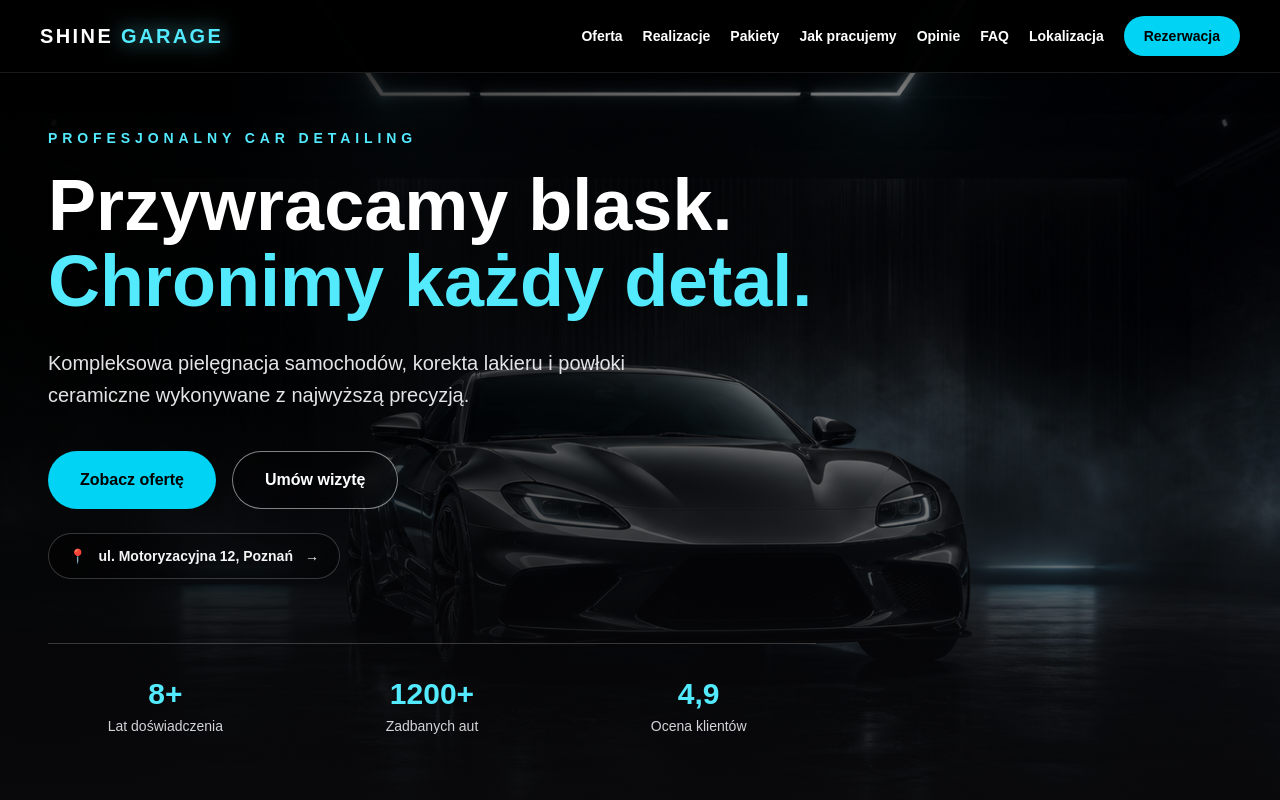
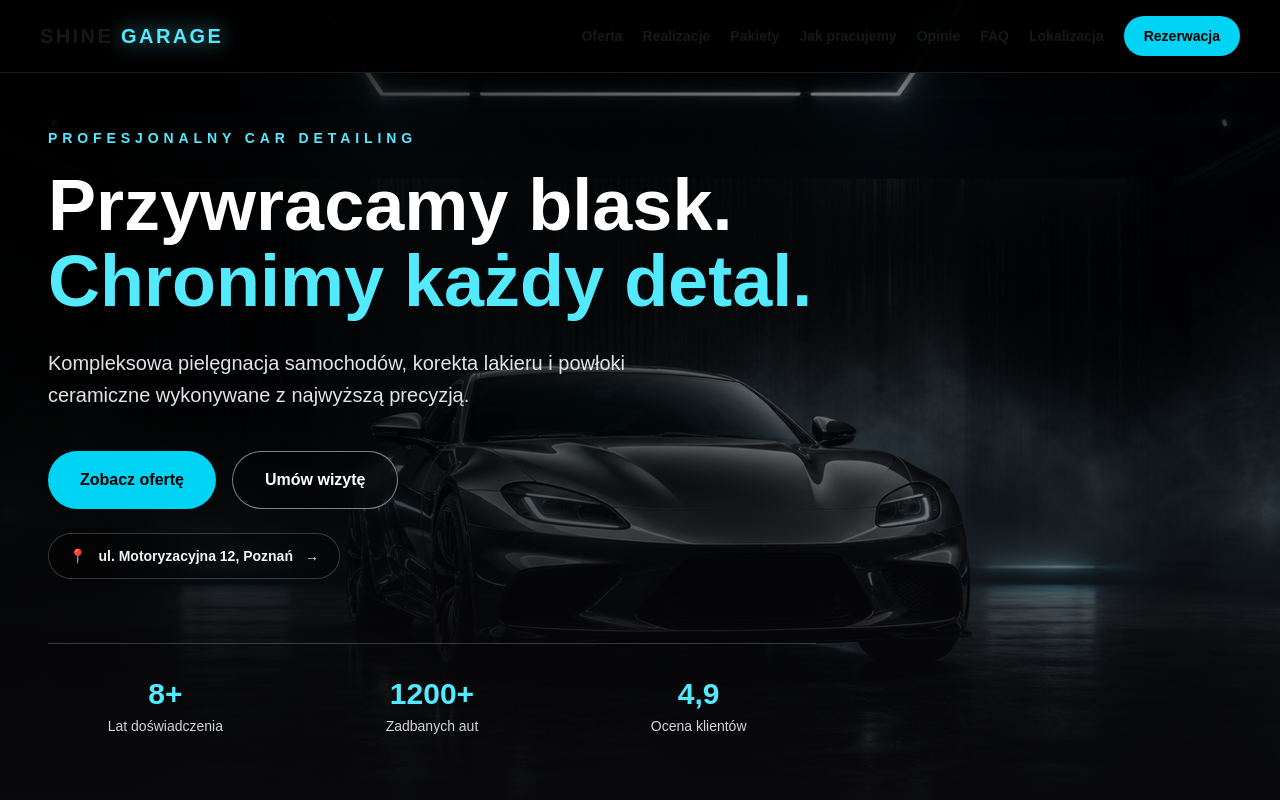
Before and after one commit to Zem47/shine-garage, a Next.js app: page / in a window 1280 px wide. Shown: the top 800 px of the page. Built offline with nearby package versions, Linux system fonts and the light colour scheme.

Commit message:
Naprawiono kolor toastu i stale menu

```diff
--- a/app/page.tsx
+++ b/app/page.tsx
@@ -312,8 +312,10 @@ export default function Home() {
     if (kind !== "loading") {
       toastTimerRef.current = window.setTimeout(() => {
         setMessage("");
-        setToastKind("");
-        toastTimerRef.current = null;
+        toastTimerRef.current = window.setTimeout(() => {
+          setToastKind("");
+          toastTimerRef.current = null;
+        }, 550);
       }, duration);
     }
   }
@@ -463,7 +465,9 @@ export default function Home() {
 
   return (
     <main className="min-h-screen bg-black text-white">
-      <header className="fixed inset-x-0 top-0 z-[90] border-b border-white/10 bg-black/95 shadow-[0_8px_30px_rgba(0,0,0,0.35)] backdrop-blur-xl">
+      {typeof document !== "undefined" &&
+        createPortal(
+      <header className="fixed inset-x-0 top-0 z-[9998] border-b border-white/10 bg-black/95 shadow-[0_8px_30px_rgba(0,0,0,0.35)] backdrop-blur-xl">
         <div className="mx-auto flex h-18 max-w-7xl items-center justify-between px-5 md:px-10">
           <button
             type="button"
@@ -558,7 +562,9 @@ export default function Home() {
             ))}
           </nav>
         </div>
-      </header>
+      </header>,
+          document.body,
+        )}
 
       <section
         id="start"
@@ -1656,7 +1662,7 @@ export default function Home() {
                   aria-label="Zamknij powiadomienie"
                   onClick={() => {
                     setMessage("");
-                    setToastKind("");
+                    window.setTimeout(() => setToastKind(""), 550);
                   }}
                   className="flex h-10 w-10 shrink-0 items-center justify-center rounded-full text-2xl text-zinc-300 transition hover:bg-white/10 hover:text-white"
                 >
```
